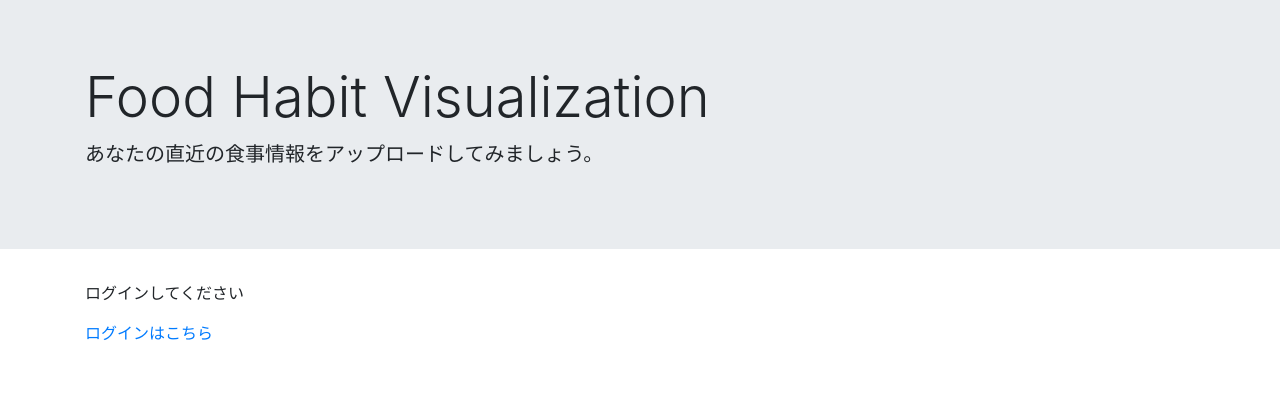
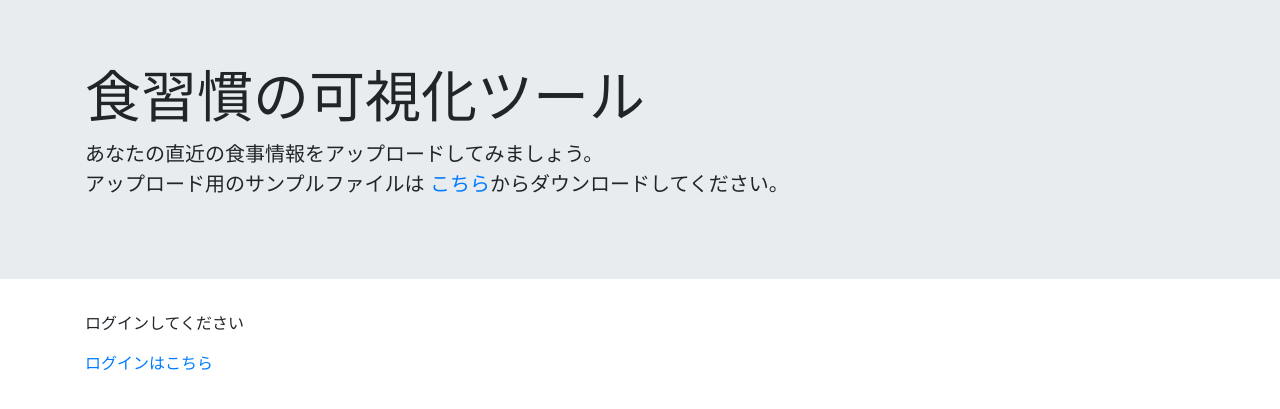
Before and after one commit to naozin555/MyWebApp, a Django app: page /create/ in a window 1280 px wide. Shown: the top 409 px of the page. Run offline with Django 3.2, Linux system fonts and the light colour scheme; some libraries are stand-ins or nearby versions.

Commit message:
ツール説明文追加＆グラフ以外の日本語化＆スプシダウンロードリンク追加

```diff
--- a/templates/base.html
+++ b/templates/base.html
@@ -11,7 +11,7 @@
     {% block customcss %}
     {% endblock customcss %}
 
-    <title>Food Habit Visualization</title>
+    <title>食習慣の可視化ツール</title>
   </head>
   <body>
     {% block header %}
--- a/templates/create.html
+++ b/templates/create.html
@@ -3,8 +3,13 @@
 {% block header %}
 <div class="jumbotron jumbotron-fluid">
   <div class="container">
-    <h1 class="display-4">Food Habit Visualization</h1>
-    <p class="lead">あなたの直近の食事情報をアップロードしてみましょう。</p>
+    <h1 class="display-4">食習慣の可視化ツール</h1>
+    <p class="lead">
+        あなたの直近の食事情報をアップロードしてみましょう。<br>
+        アップロード用のサンプルファイルは
+        <a href="https://docs.google.com/spreadsheets/d/1KKJh3a_-GycmkdohcVobt1v719uhtodxu_hd9VbhYTQ/edit?usp=sharing"
+           target="_blank"　rel="noopener noreferrer">こちら</a>からダウンロードしてください。
+    </p>
   </div>
 </div>
 {% endblock header %}
--- a/templates/detail.html
+++ b/templates/detail.html
@@ -3,7 +3,7 @@
 {% block header %}
 <div class="jumbotron jumbotron-fluid">
   <div class="container">
-    <h1 class="display-4">Food Habit Charts</h1>
+    <h1 class="display-4">食習慣の可視化ツール</h1>
     <p class="lead">あなたの体重推移と食事のバランスです。</p>
   </div>
 </div>
```
Also changed, not shown: templates/list.html (+5 -2 lines).
